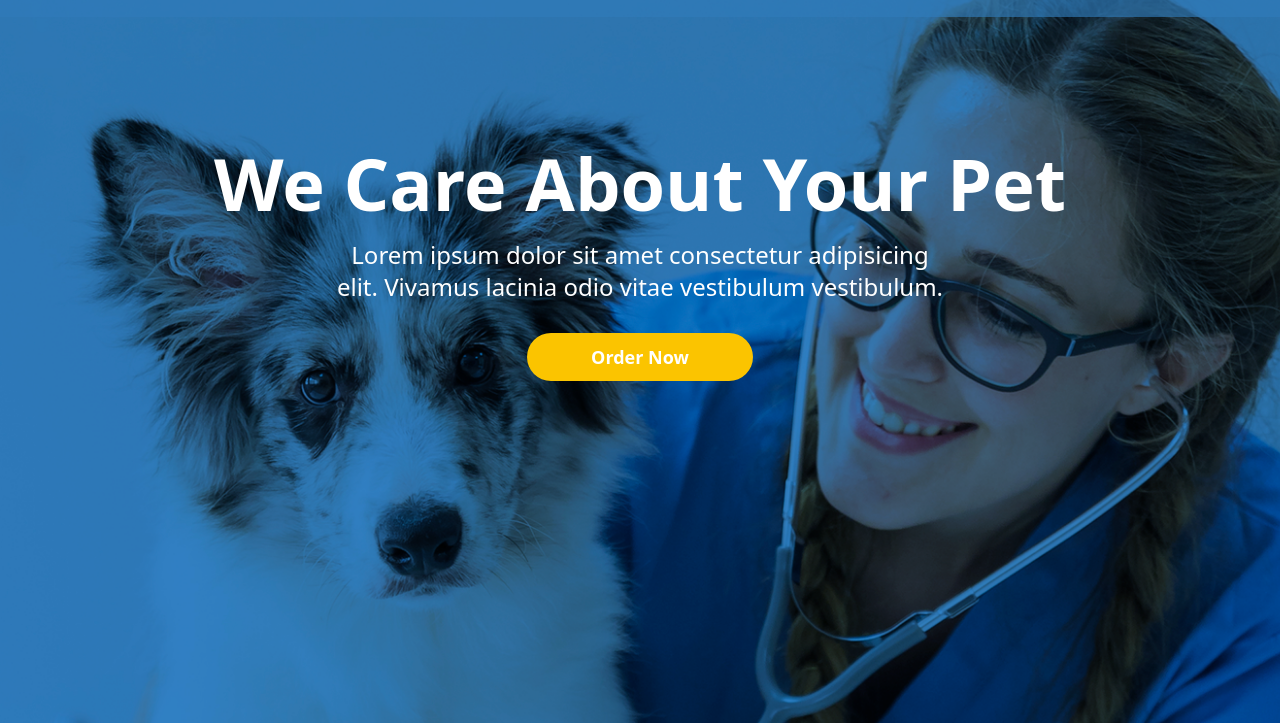
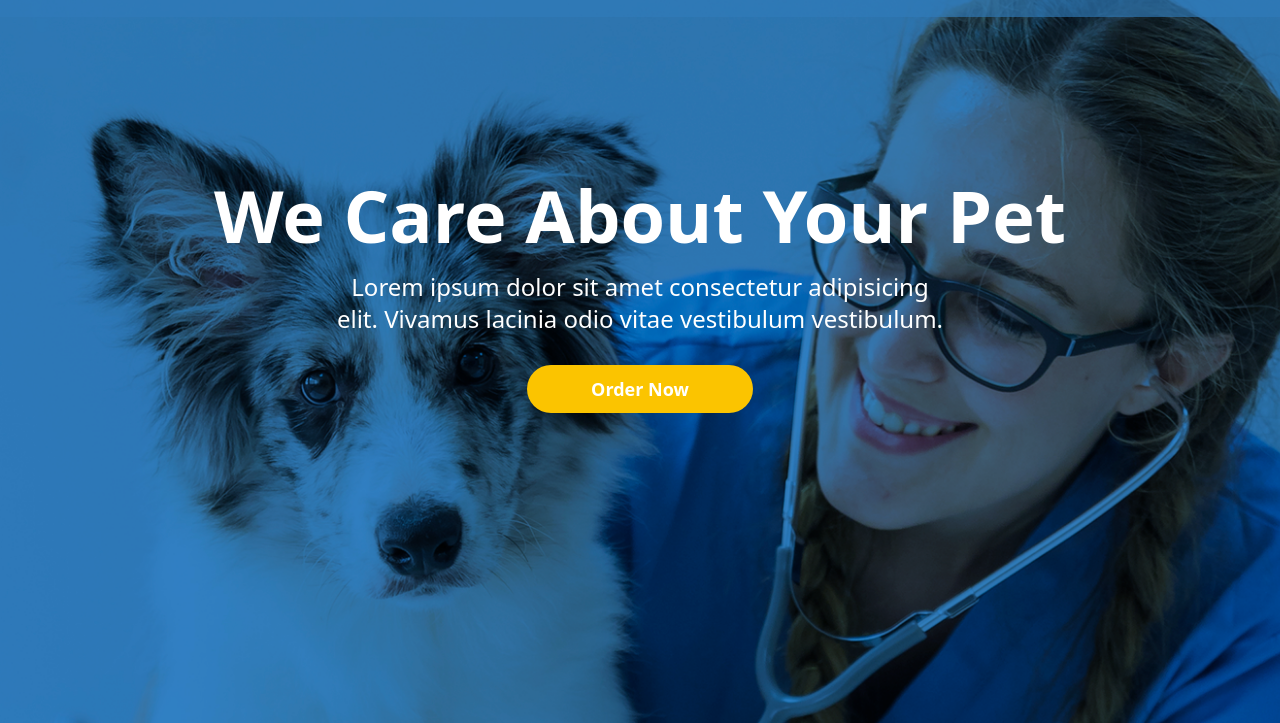
Before and after one commit to Irtija21/Petcare, a website: page src/index.html in a window 1280 px wide. Shown: the part 77-800 px from the top of the page. Drawn offline with nearby package versions, Linux system fonts and the light colour scheme.

Commit message:
Padding Add

```diff
--- a/src/index.html
+++ b/src/index.html
@@ -39,7 +39,7 @@
 
 
     <section id="hero" class="h-screen z-0">
-        <div class="text-center text-white pt-56">
+        <div class="text-center text-white pt-64">
             <div class="font-bold text-7xl mb-5">We Care About Your Pet</div>
             <div class="text-2xl mb-10">Lorem ipsum dolor sit amet consectetur adipisicing <br/> elit. Vivamus lacinia odio vitae vestibulum vestibulum.</div>
             <div class="font-bold text-lg"><span class="bg-[#FBC400] rounded-full px-16 py-3">Order Now</span></div>
```
